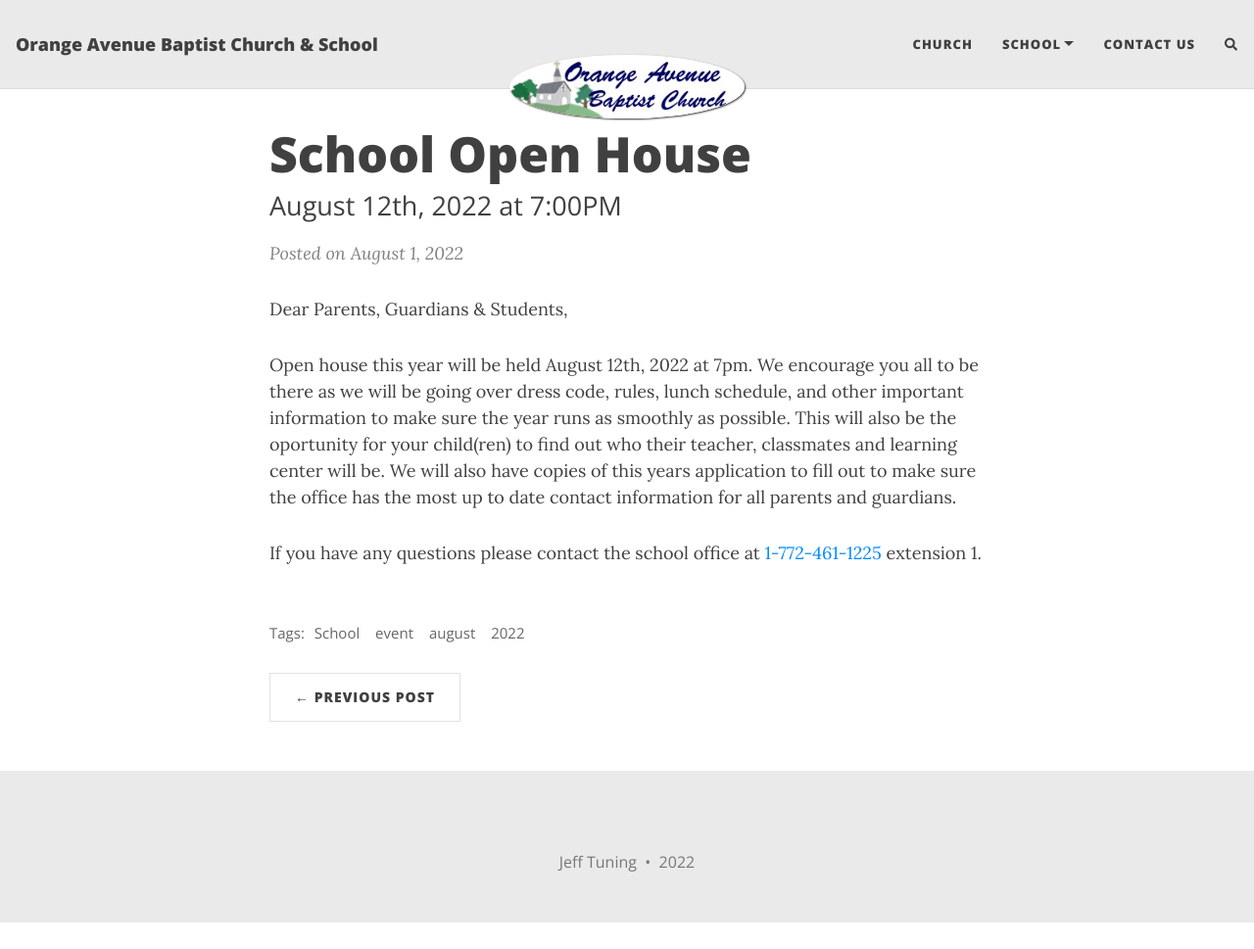
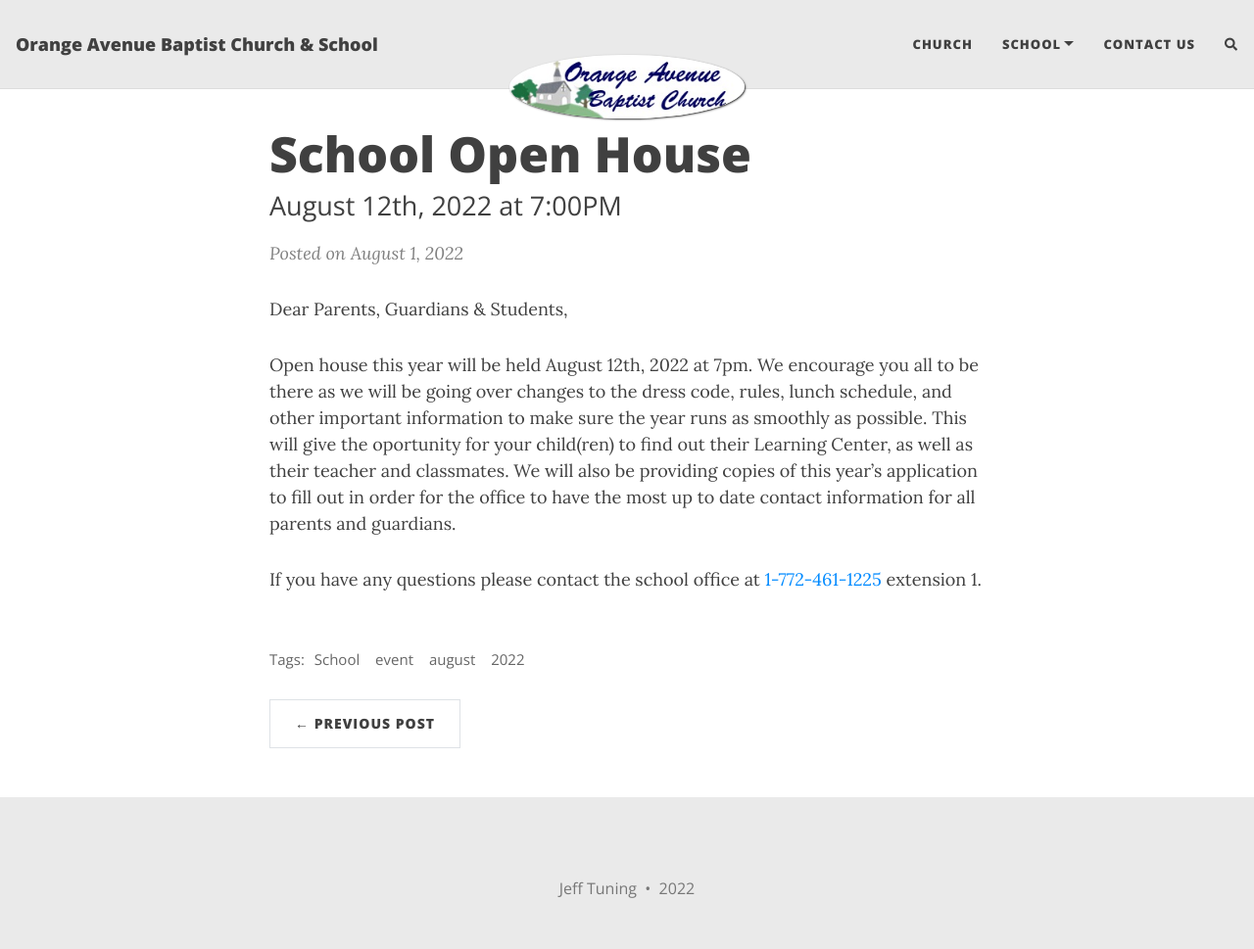
Before and after one commit to techdouttech/oabc-website, a Jekyll site: the page built from _posts/2022-08-01-School-Open-House.md, in a window 1280 px wide and 969 px high. Shown: the whole window at 98% size. Built offline with Jekyll 4.4.1, drawn with Linux system fonts in a browser that asks for light colours; nearby versions of some CDN libraries; comment, search, counter and statistics services are not loaded.

Commit message:
Changes to Open house announcement

```diff
--- a/_posts/2022-08-01-School-Open-House.md
+++ b/_posts/2022-08-01-School-Open-House.md
@@ -10,6 +10,6 @@
 
 Dear Parents, Guardians & Students,
 
-Open house this year will be held August 12th, 2022 at 7pm. We encourage you all to be there as we will be going over dress code, rules, lunch schedule, and other important information to make sure the year runs as smoothly as possible. This will also be the oportunity for your child(ren) to find out who their teacher, classmates and learning center will be. We will also have copies of this years application to fill out to make sure the office has the most up to date contact information for all parents and guardians.
+Open house this year will be held August 12th, 2022 at 7pm. We encourage you all to be there as we will be going over changes to the dress code, rules, lunch schedule, and other important information to make sure the year runs as smoothly as possible. This will give the oportunity for your child(ren) to find out their Learning Center, as well as their teacher and classmates. We will also be providing copies of this year's application to fill out in order for the office to have the most up to date contact information for all parents and guardians.
 
 If you have any questions please contact the school office at <a href="tel:+17724611225">1-772-461-1225</a> extension 1.<br /><br />
```
